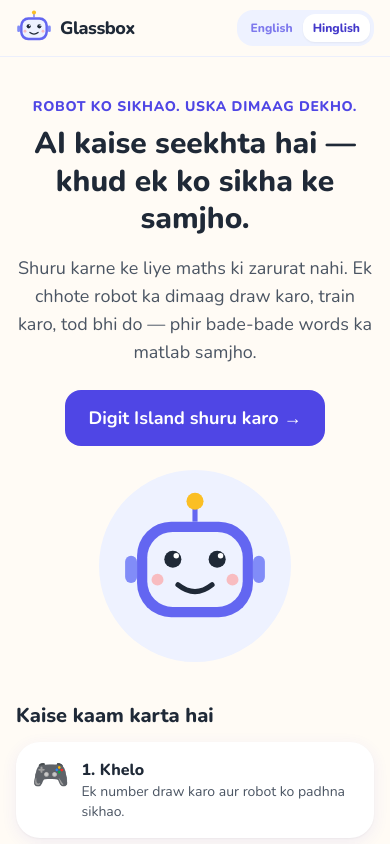
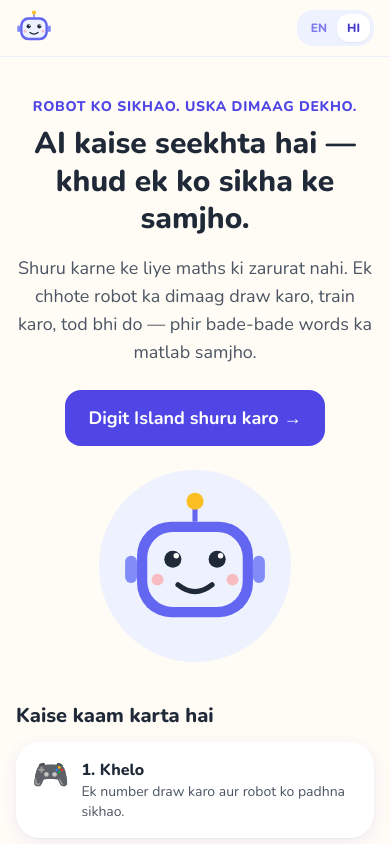
Before and after one commit to neerajkattal/glassbox, a React (Vite) app in the folder frontend/: page / in a window 390 px wide. Shown: the top 844 px of the page. Built offline with nearby package versions, Linux system fonts and the light colour scheme.

Commit message:
ui: compact one-row top bar on phones

```diff
--- a/frontend/src/components/layout/Segmented.tsx
+++ b/frontend/src/components/layout/Segmented.tsx
@@ -1,6 +1,8 @@
 interface Option<T extends string> {
   value: T;
   label: string;
+  /** Shown instead of `label` on narrow screens. */
+  short?: string;
   title?: string;
 }
 
@@ -23,13 +25,21 @@ export function Segmented<T extends string>({ label, value, options, onChange }:
             type="button"
             role="radio"
             aria-checked={active}
-            title={opt.title}
+            title={opt.title ?? opt.label}
+            aria-label={opt.label}
             onClick={() => onChange(opt.value)}
             className={`rounded-xl px-2.5 py-1.5 text-xs font-extrabold transition sm:px-3 sm:text-sm ${
               active ? "bg-white text-brand-700 shadow-sm" : "text-brand-600/70 hover:text-brand-700"
             }`}
           >
-            {opt.label}
+            {opt.short ? (
+              <>
+                <span className="sm:hidden">{opt.short}</span>
+                <span className="hidden sm:inline">{opt.label}</span>
+              </>
+            ) : (
+              opt.label
+            )}
           </button>
         );
       })}
--- a/frontend/src/components/layout/TopBar.tsx
+++ b/frontend/src/components/layout/TopBar.tsx
@@ -18,17 +18,19 @@ export function TopBar({ title, onHome, showDepth }: Props) {
 
   return (
     <header className="sticky top-0 z-40 border-b border-brand-100/60 bg-paper/85 backdrop-blur">
-      <div className="mx-auto flex max-w-6xl flex-wrap items-center gap-x-4 gap-y-2 px-4 py-2.5">
+      <div className="mx-auto flex max-w-6xl items-center gap-x-3 px-4 py-2.5 sm:gap-x-4">
         <button type="button" onClick={onHome} className="flex items-center gap-2" aria-label={t.nav.map}>
           <Robot mood="happy" size={36} />
-          <span className="text-lg font-extrabold tracking-tight">{t.app.name}</span>
+          <span className="hidden text-lg font-extrabold tracking-tight min-[400px]:inline">
+            {t.app.name}
+          </span>
         </button>
         {title && (
           <span className="hidden rounded-full bg-white px-3 py-1 text-sm font-bold text-brand-700 shadow-card sm:inline">
             🏝️ {title}
           </span>
         )}
-        <div className="ml-auto flex flex-wrap items-center gap-2">
+        <div className="ml-auto flex items-center gap-1.5 sm:gap-2">
           {showDepth && (
             <Segmented<Depth>
               label={t.nav.depth}
@@ -37,6 +39,7 @@ export function TopBar({ title, onHome, showDepth }: Props) {
               options={DEPTHS.map((d) => ({
                 value: d,
                 label: `${DEPTH_ICON[d]} ${t.depth[d]}`,
+                short: DEPTH_ICON[d],
                 title: hints[d],
               }))}
             />
@@ -48,6 +51,7 @@ export function TopBar({ title, onHome, showDepth }: Props) {
             options={(Object.keys(LANGUAGES) as Language[]).map((l) => ({
               value: l,
               label: LANGUAGES[l].label,
+              short: LANGUAGES[l].short,
             }))}
           />
         </div>
```
